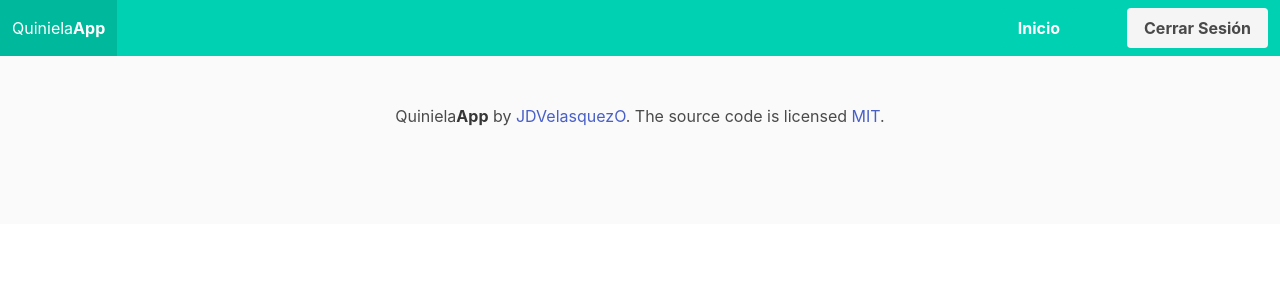
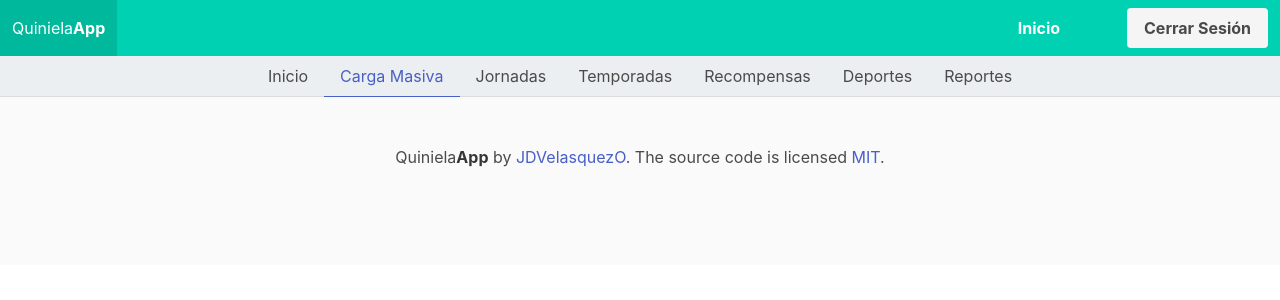
Before and after one commit to JDVelasquezO/MIA_Project2_Client, a React (Create React App) app: page /bulkLoad in a window 1280 px wide. Shown: the top 300 px of the page. Built offline with nearby package versions, Linux system fonts and the light colour scheme; no server answers.

Commit message:
Actual season

```diff
--- a/src/App.tsx
+++ b/src/App.tsx
@@ -13,6 +13,7 @@ import ForgotPassword from "./pages/Auth/ForgotPassword";
 import Events from "./pages/User/Events";
 import Prediction from "./pages/User/Prediction";
 import Event from "./pages/Event/Event";
+import BulkLoad from "./pages/Admin/BulkLoad";
 
 function App() {
   const [name, setName] = useState('');
@@ -22,6 +23,7 @@ function App() {
   const [last, setLast] = useState('');
   const [birth, setBirth] = useState('');
   const [email, setEmail] = useState('');
+  const [photo, setPhoto] = useState('');
 
   useEffect(() => {
       (
@@ -39,6 +41,7 @@ function App() {
               setLast(content.Last);
               setBirth(content.DateBirth);
               setEmail(content.Email);
+              setPhoto(content.PathPhoto);
           }
       )();
   });
@@ -57,9 +60,10 @@ function App() {
                 <Route exact path='/subs' component={ () => <Subscription name={name} role={role} idUser={idUser} /> } />
                 <Route exact path='/profile'
                        component={ () => <Profile first={first} last={last} username={name}
-                                                  birth={birth} email={email} /> } />
+                                                  birth={birth} email={email} photo={photo} /> } />
                 <Route exact path='/prediction' component={Prediction} />
                 <Route path='/event/:id' component={Event} />
+                <Route path='/bulkLoad' component={BulkLoad} />
             </main>
           <Footer />
       </BrowserRouter>
--- /dev/null
+++ b/src/components/ActualSeason.tsx
@@ -0,0 +1,33 @@
+import React from 'react';
+
+const ActualSeason = (props: { name: string, capital: number, bronze: number,
+        silver: number, gold: number }) => {
+    return (
+        <div className="card">
+            <div className="card-content">
+                <div className="content">
+                    <strong>{ props.name }</strong><br />
+                    <p>
+                        En juego: Q.{ props.capital }
+                    </p>
+                    <p>
+                        Participantes:
+                    </p>
+                    <div className={'columns'} >
+                        <div className="column mr-3 box has-background-warning">
+                            <p>{ props.gold }</p>
+                        </div>
+                        <div className="column mr-3 box has-text-white has-background-dark">
+                            <p>{ props.silver }</p>
+                        </div>
+                        <div className="column box has-text-white has-background-danger">
+                            <p>{ props.bronze }</p>
+                        </div>
+                    </div>
+                </div>
+            </div>
+        </div>
+    );
+};
+
+export default ActualSeason;
--- a/src/components/ChangePhoto.tsx
+++ b/src/components/ChangePhoto.tsx
@@ -22,7 +22,8 @@ const ChangePhoto = () => {
                 if (typeof base64 === "string") {
                     aux = base64.split(",");
                 }
-                console.log(aux[1]);
+                setImage(aux[1]);
+                // console.log(aux[1]);
             }
         });
     }
@@ -34,7 +35,7 @@ const ChangePhoto = () => {
 
     const updateProfilePhoto = async (e: SyntheticEvent) => {
         e.preventDefault();
-        const res = await fetch('http://localhost:8000/quinielas.io/updatePhoto', {
+        /*const res = await fetch('http://localhost:8000/quinielas.io/updatePhoto', {
             method: 'PUT',
             headers: {
                 'Content-Type': 'application/json'
@@ -44,8 +45,8 @@ const ChangePhoto = () => {
                 image
             })
         });
-        const content = await res.json();
-        console.log(content);
+        const content = await res.json();*/
+        console.log(image);
     }
 
     const updatePassword = async (e: SyntheticEvent) => {
@@ -81,7 +82,7 @@ const ChangePhoto = () => {
                         <div className="file">
                             <label className="file-label">
                                 <input className="file-input" type="file" name="resume"
-                                onChange={ e => getPath(e.target.value) } />
+                                onChange={ e => convertToBase64(e.target.files) } />
                                 <span className="file-cta">
                                   <span className="file-label">
                                     Choose a file…
--- a/src/components/PhotoProfile.tsx
+++ b/src/components/PhotoProfile.tsx
@@ -2,13 +2,13 @@ import React from 'react';
 
 const date = new Date();
 
-const PhotoProfile = () => {
+const PhotoProfile = (props: { photo: string } ) => {
     return (
         <div className="card mt-3 ml-4">
             <div className="card-image">
                 <figure className="image is-1by1">
                     <img className='is-rounded'
-                         src={'/images/yessi.jpg'}  alt={'profile-photo'}/>
+                         src={ props.photo }  alt={'profile-photo'}/>
                 </figure>
             </div>
             <div className="card-content">
--- /dev/null
+++ b/src/pages/Admin/BulkLoad.tsx
@@ -0,0 +1,36 @@
+import React from 'react';
+import { Link } from 'react-router-dom';
+
+const BulkLoad = () => {
+    return (
+        <div>
+            <div className="tabs is-centered">
+                <ul>
+                    <li>
+                        <Link to='/home'>Inicio</Link>
+                    </li>
+                    <li className="is-active">
+                        <Link to='/bulkLoad'>Carga Masiva</Link>
+                    </li>
+                    <li>
+                        <Link to='/workingDays'>Jornadas</Link>
+                    </li>
+                    <li>
+                        <Link to='/season'>Temporadas</Link>
+                    </li>
+                    <li>
+                        <Link to='/rewardsAdmin'>Recompensas</Link>
+                    </li>
+                    <li>
+                        <Link to='/sports'>Deportes</Link>
+                    </li>
+                    <li>
+                        <Link to='/reports'>Reportes</Link>
+                    </li>
+                </ul>
+            </div>
+        </div>
+    );
+};
+
+export default BulkLoad;
--- a/src/pages/Auth/Login.tsx
+++ b/src/pages/Auth/Login.tsx
@@ -16,7 +16,8 @@ const Login = (props: {setName: (name: string) => void}) => {
             },
             credentials: 'include',
             body: JSON.stringify({
-                email, pass
+                "username": email,
+                pass
             })
         });
         const content = await res.json();
@@ -42,7 +43,7 @@ const Login = (props: {setName: (name: string) => void}) => {
                     <label className="label">Correo</label>
                     <div className="control">
                         <input onChange={e => setEmail(e.target.value)} autoFocus={true}
-                               className="input" type="email"
+                               className="input" type="text"
                                placeholder="e.g. alex@example.com" />
                     </div>
                 </div>
--- a/src/pages/User/Profile.tsx
+++ b/src/pages/User/Profile.tsx
@@ -3,11 +3,12 @@ import PhotoProfile from "../../components/PhotoProfile";
 import FormProfile from "../../components/FormProfile";
 import ChangePhoto from "../../components/ChangePhoto";
 
-const Profile = (props: { first: string, last: string, username: string, birth: string, email: string }) => {
+const Profile = (props: { first: string, last: string, username: string, birth: string,
+    email: string, photo: string }) => {
     return (
         <div className='columns mt-2'>
             <div className={'column'}>
-                <PhotoProfile />
+                <PhotoProfile photo={props.photo} />
             </div>
             <div className={'column'}>
                 <FormProfile birth={props.birth} email={props.email} first={props.first}
```
Also changed, not shown: src/pages/Auth/Home.tsx (+28 -25 lines).
